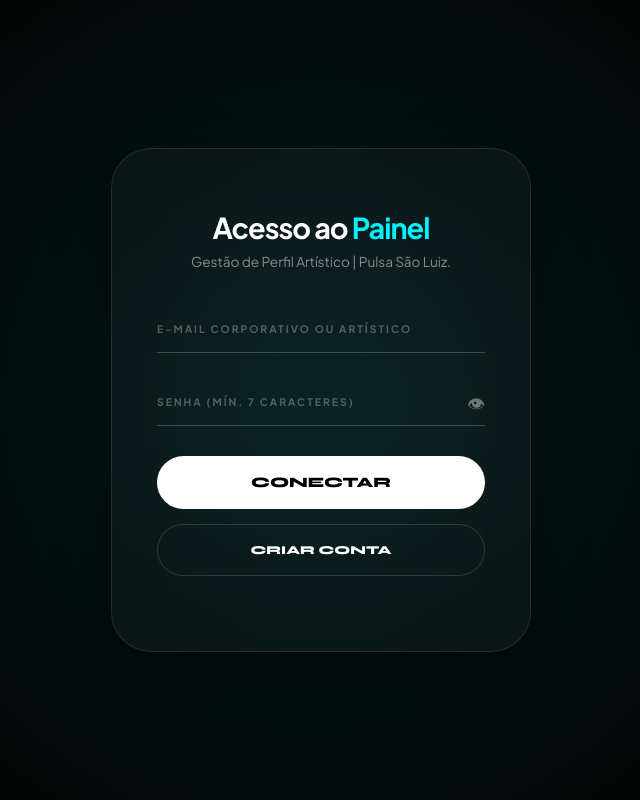
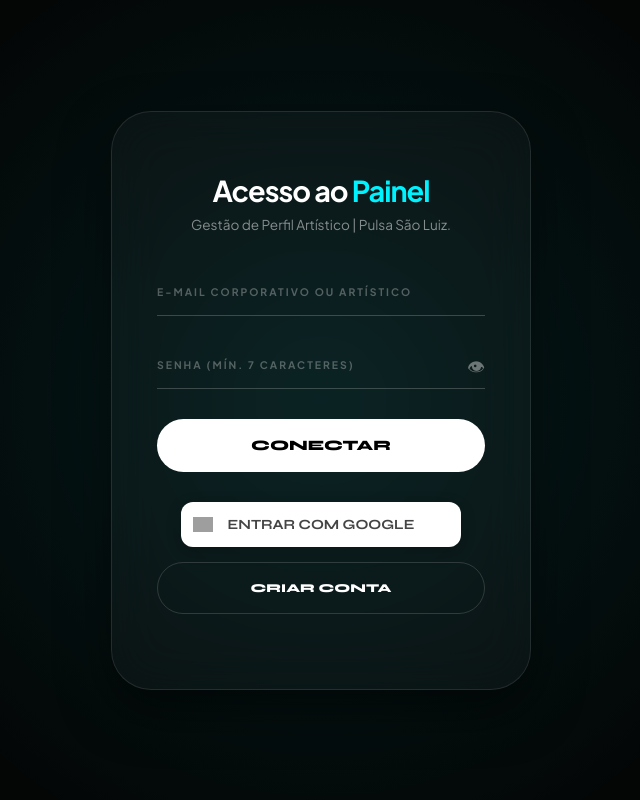
Before and after one commit to jonasSR/SLP-musicos, a Flask app: page /login in a window 1280 px wide. Shown: the whole page, without its empty margins (319-959 px from the left). Run offline with Flask 3, Linux system fonts and the light colour scheme; some libraries are stand-ins or nearby versions; grey boxes are pictures that could not be loaded.

Commit message:
Atualiza all

```diff
--- a/app.py
+++ b/app.py
@@ -437,6 +437,42 @@ def excluir_pedidos():
         print(f"Erro ao excluir: {e}")
         return jsonify({'status': 'error', 'message': str(e)}), 500
 
+
+# ======================================================
+# LOGIN GOOGLE
+# ======================================================
+@app.route('/login_google', methods=['POST'])
+def login_google():
+    data = request.get_json()
+    id_token = data.get('idToken')
+
+    try:
+        # Valida o token vindo do front-end
+        decoded_token = firebase_auth.verify_id_token(id_token)
+        email = decoded_token['email']
+        nome = decoded_token.get('name', 'Usuário Google')
+        foto = decoded_token.get('picture', '')
+
+        # Inicia a sessão
+        session['user_email'] = email
+
+        # Verifica se o usuário já existe na coleção 'usuarios'
+        user_ref = db.collection('usuarios').document(email)
+        if not user_ref.get().exists:
+            user_ref.set({
+                'email': email,
+                'nome': nome,
+                'foto_google': foto,
+                'tipo': 'musico',
+                'criado_em': firestore.SERVER_TIMESTAMP
+            })
+
+        return jsonify({"status": "success"}), 200
+
+    except Exception as e:
+        print(f"Erro na validação Google: {e}")
+        return jsonify({"status": "error", "message": "Token inválido"}), 401
+
 # ======================================================
 # 🚀 START
 # ======================================================
--- a/static/css/style.css
+++ b/static/css/style.css
@@ -2723,3 +2723,148 @@ html {
     transform: translateY(0);
     opacity: 1;
 }
+
+
+.custom-select-container {
+    position: relative;
+    width: 100%;
+    margin-bottom: 25px;
+}
+
+/* O campo principal */
+.select-trigger {
+    background: rgba(255, 255, 255, 0.03);
+    backdrop-filter: blur(12px);
+    border: 1px solid rgba(255, 255, 255, 0.1);
+    border-radius: 12px;
+    padding: 15px 20px;
+    color: #fff;
+    cursor: pointer;
+    display: flex;
+    justify-content: space-between;
+    align-items: center;
+    transition: all 0.3s ease;
+}
+
+.select-trigger:hover {
+    border-color: #00d2ff;
+    background: rgba(0, 210, 255, 0.05);
+}
+
+/* A lista que abre */
+.select-options {
+    position: absolute;
+    top: 110%;
+    left: 0;
+    width: 100%;
+    background: rgba(15, 15, 15, 0.98);
+    backdrop-filter: blur(20px);
+    border: 1px solid rgba(0, 210, 255, 0.3);
+    border-radius: 12px;
+    max-height: 250px;
+    overflow-y: auto;
+    z-index: 999;
+    display: none; /* Escondido por padrão */
+    box-shadow: 0 10px 30px rgba(0,0,0,0.8);
+}
+
+/* Grupos (Sociais, Comerciais...) */
+.option-group {
+    padding: 12px 15px 5px;
+    font-size: 0.7rem;
+    color: #00d2ff;
+    letter-spacing: 2px;
+    font-weight: 800;
+}
+
+/* Itens da lista */
+.option-item {
+    padding: 12px 20px;
+    color: rgba(255,255,255,0.8);
+    cursor: pointer;
+    transition: 0.2s;
+    font-size: 0.95rem;
+}
+
+.option-item:hover {
+    background: rgba(0, 210, 255, 0.15);
+    color: #fff;
+    padding-left: 25px; /* Efeito de deslize no hover */
+}
+
+/* Mostra a lista quando ativo */
+.select-options.active {
+    display: block;
+    animation: fadeInSlide 0.3s ease;
+}
+
+@keyframes fadeInSlide {
+    from { opacity: 0; transform: translateY(-10px); }
+    to { opacity: 1; transform: translateY(0); }
+}
+
+
+
+/* Estilo para Computador (Desktop) */
+.google-btn-modern {
+    width: 280px;
+    margin: 15px auto;
+    height: 45px;
+    background-color: #fff;
+    border-radius: 12px;
+    border: none;
+    display: flex;
+    align-items: center;
+    cursor: pointer;
+    transition: all 0.3s ease;
+    padding: 2px;
+    box-shadow: 0 4px 15px rgba(0,0,0,0.2);
+}
+
+/* Ajuste específico para Celulares (Dispositivos Móveis) */
+@media (max-width: 480px) {
+    .google-btn-modern {
+        width: 220px;       /* Botão mais estreito no celular */
+        height: 40px;       /* Um pouco mais baixo */
+        border-radius: 10px;
+    }
+
+    .btn-text {
+        font-size: 13px;    /* Letra levemente menor para caber */
+        padding-right: 36px; /* Ajuste do alinhamento central */
+    }
+
+    .google-icon-wrapper {
+        width: 36px;
+        height: 36px;
+    }
+}
+
+.google-btn-modern:hover {
+    box-shadow: 0 0 20px rgba(0, 210, 255, 0.4);
+    transform: translateY(-2px);
+}
+
+.google-icon-wrapper {
+    width: 40px;
+    height: 40px;
+    display: flex;
+    justify-content: center;
+    align-items: center;
+}
+
+.google-icon {
+    width: 20px;
+}
+
+.btn-text {
+    flex-grow: 1;
+    color: #444;
+    font-size: 14px;
+    font-weight: 600;
+    margin: 0;
+    text-align: center;
+    padding-right: 40px;
+    font-family: 'Syne', sans-serif;
+    white-space: nowrap; /* Impede que o texto quebre em duas linhas */
+}
--- a/static/js/auth.js
+++ b/static/js/auth.js
@@ -6,7 +6,9 @@ import {
     getAuth,
     signInWithEmailAndPassword,
     createUserWithEmailAndPassword,
-    updatePassword
+    updatePassword,
+    GoogleAuthProvider, // <--- ADICIONAR ESTE
+    signInWithPopup     // <--- ADICIONAR ESTE
 } from "https://www.gstatic.com/firebasejs/10.7.1/firebase-auth.js";
 
 import {
@@ -155,3 +157,36 @@ document.addEventListener("DOMContentLoaded", () => {
         }
     });
 });
+
+// CONFIGURAÇÃO DO PROVEDOR GOOGLE (VERSÃO MODERNA)
+const provider = new GoogleAuthProvider();
+provider.setCustomParameters({
+    prompt: 'select_account'
+});
+
+// Tornamos a função global para o HTML conseguir chamar
+window.loginComGoogle = async function() {
+    try {
+        const result = await signInWithPopup(auth, provider);
+        const idToken = await result.user.getIdToken();
+
+        const response = await fetch('/login_google', {
+            method: 'POST',
+            headers: { 'Content-Type': 'application/json' },
+            body: JSON.stringify({ idToken: idToken })
+        });
+
+        const data = await response.json();
+
+        if (data.status === 'success') {
+            window.location.href = '/dashboard';
+        } else {
+            alert("Erro ao sincronizar com o servidor: " + data.message);
+        }
+    } catch (error) {
+        console.error("Erro Google:", error.code);
+        if (error.code !== 'auth/cancelled-popup-request' && error.code !== 'auth/popup-closed-by-user') {
+            alert("Falha na autenticação: " + traduzirErroFirebase(error));
+        }
+    }
+}
--- a/templates/login.html
+++ b/templates/login.html
@@ -7,6 +7,10 @@
     <link rel="preconnect" href="https://fonts.googleapis.com">
     <link rel="preconnect" href="https://fonts.gstatic.com" crossorigin>
     <link href="https://fonts.googleapis.com/css2?family=Syne:wght@800&display=swap" rel="stylesheet">
+    <script src="https://www.gstatic.com/firebasejs/9.22.1/firebase-app-compat.js"></script>
+    <script src="https://www.gstatic.com/firebasejs/9.22.1/firebase-auth-compat.js"></script>
+
+    <script type="module" src="{{ url_for('static', filename='js/auth.js') }}"></script>
 
     <link rel="stylesheet" href="{{ url_for('static', filename='css/style.css') }}">
 </head>
@@ -37,6 +41,13 @@
                 CONECTAR
             </button>
 
+            <button type="button" onclick="loginComGoogle()" class="google-btn-modern">
+                <div class="google-icon-wrapper">
+                    <img class="google-icon" src="https://www.gstatic.com/firebasejs/ui/2.0.0/images/auth/google.svg" alt="Google">
+                </div>
+                <span class="btn-text">ENTRAR COM GOOGLE</span>
+            </button>
+
             <button type="button" id="btn-signup" class="log-btn-main log-btn-outline">
                 CRIAR CONTA
             </button>
```
Also changed, not shown: templates/perfil.html (+48 -23 lines).
